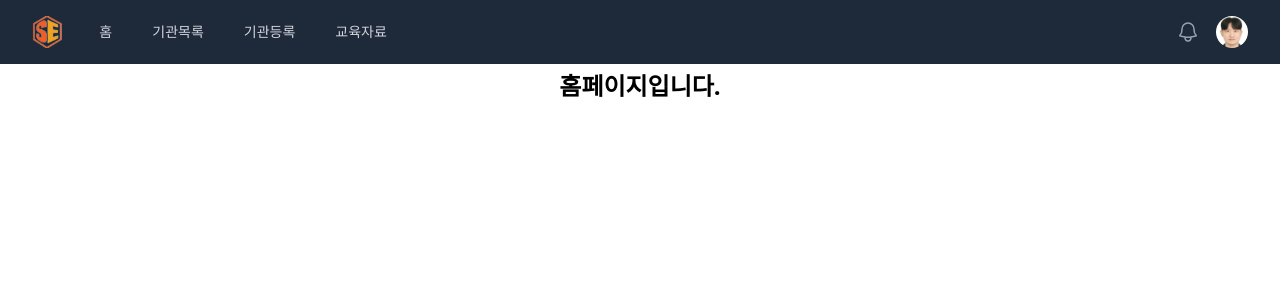
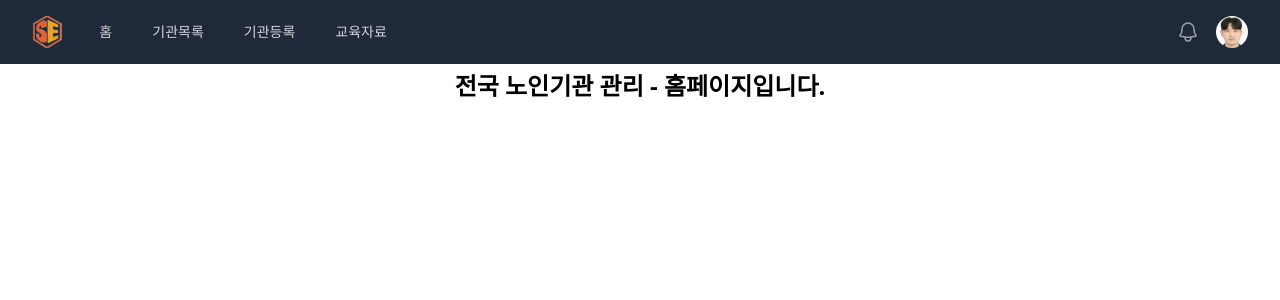
Before and after one commit to djdongjae/nuxt3-test, a Nuxt app: page / in a window 1280 px wide. Shown: the top 300 px of the page. Built offline with nearby package versions, Linux system fonts and the light colour scheme.

Commit message:
style:제목 문구 수정

```diff
--- a/pages/index.vue
+++ b/pages/index.vue
@@ -1,6 +1,6 @@
 <template>
     <div class="w-full h-full flex justify-center items-center">
-        <h1 class="text-2xl font-extrabold m-1.5">홈페이지입니다.</h1>
+        <h1 class="text-2xl font-extrabold m-1.5">전국 노인기관 관리 - 홈페이지입니다.</h1>
     </div>
 </template>
 
--- a/pages/list/index.vue
+++ b/pages/list/index.vue
@@ -1,6 +1,6 @@
 <template>
     <div class="max-w-7xl mx-auto p-6 bg-white rounded-lg shadow-md">
-        <h1 class="text-2xl font-bold mb-4 border-b-2 pb-2">기관 목록</h1>
+        <h1 class="text-2xl font-bold mb-4 border-b-2 pb-2">노인기관 목록</h1>
         <table class="w-full border-collapse border border-gray-300">
             <thead>
                 <tr class="bg-gray-200 text-center">
```
